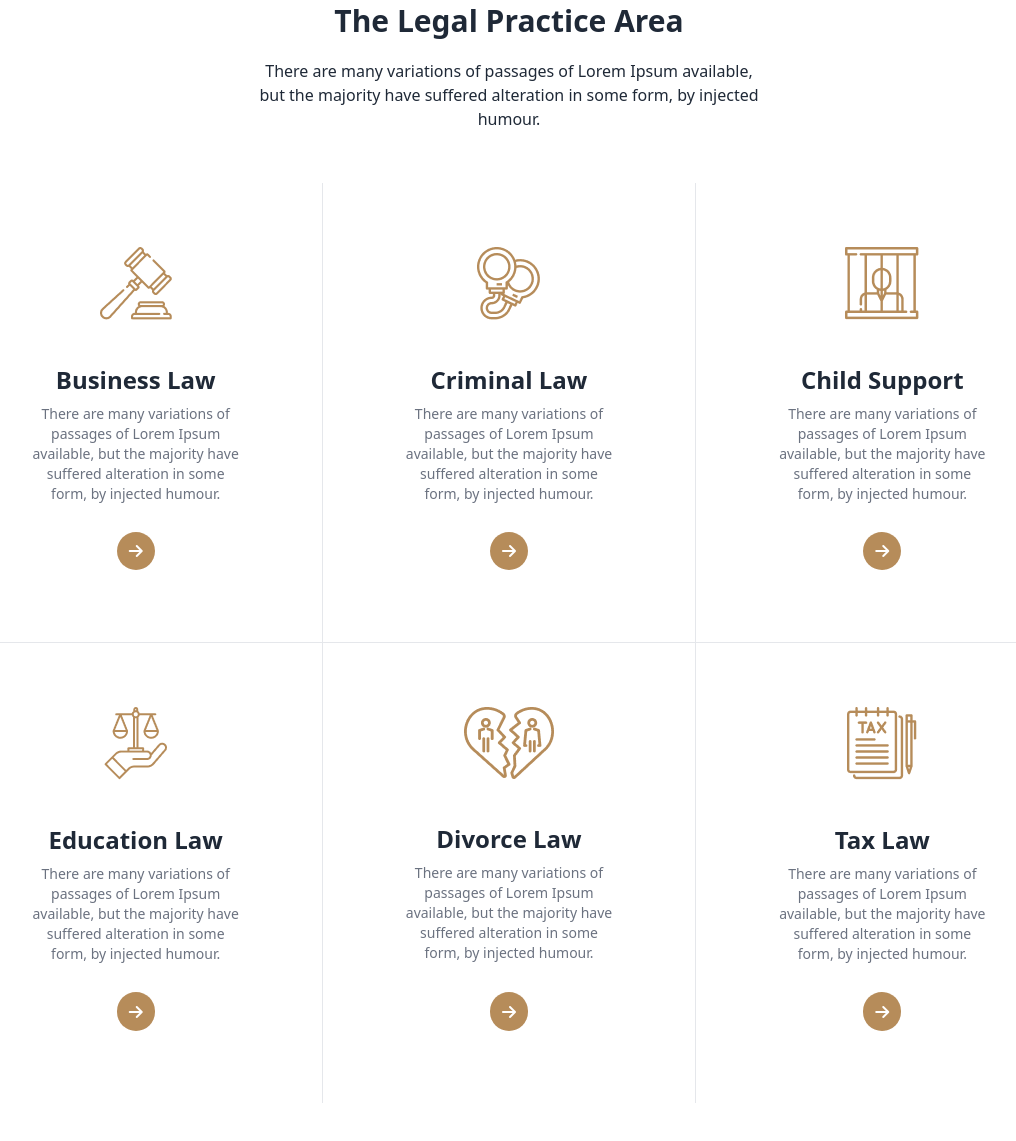
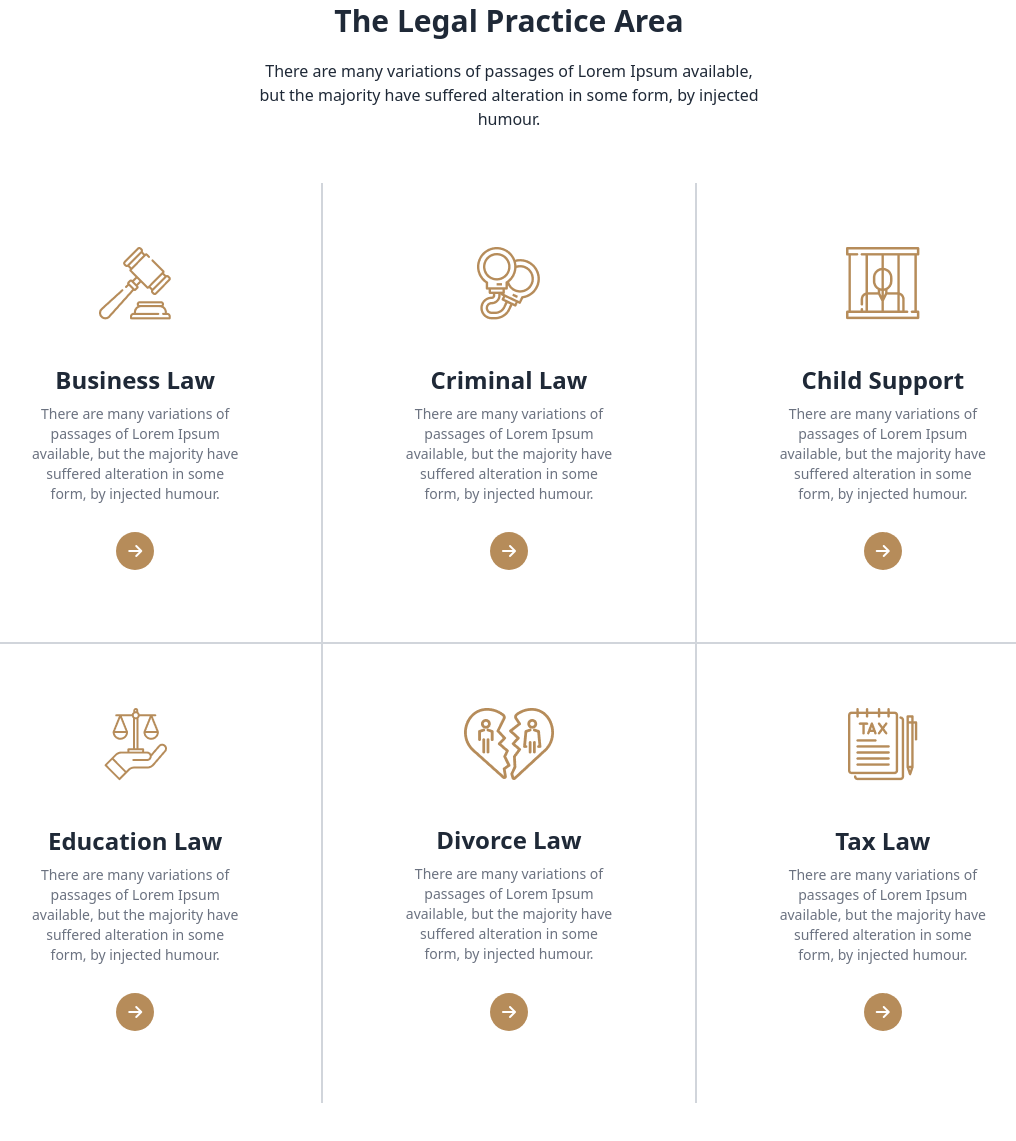
Before and after one commit to naimuddin94/legal-solution, a plain HTML site: page index.html in a window 1280 px wide. Shown: the part 893-2034 px from the top of the page, without its empty margins (131-1147 px from the left). Drawn offline with nearby package versions, Linux system fonts and the light colour scheme.

Commit message:
grid internal border create

```diff
--- a/index.html
+++ b/index.html
@@ -81,7 +81,7 @@
                   placeholder="Search your services..."
                 />
                 <button
-                  class="btn bg-theme text-white hover:text-gray-800 border-none px-6 ml-3"
+                  class="btn bg-theme text-white hover:text-gray-800 border-none px-6 ml-3 mt-3"
                 >
                   Search
                 </button>
@@ -100,9 +100,9 @@
           the majority have suffered alteration in some form, by injected
           humour.
         </p>
-        <div class="grid lg:grid-cols-3 sm:grid-cols-2 mt-8">
+        <div class="grid lg:grid-cols-3 sm:grid-cols-2 mt-8 bg-gray-300 gap-[1.5px]">
           <!-- first practice -->
-          <div class="card px-12 rounded-none space-y-3 pt-16 pb-10">
+          <div class="card px-12 rounded-none space-y-3 pt-16 pb-10 bg-white">
             <figure>
               <img
                 src="/images/business.png"
@@ -118,7 +118,7 @@
             </div>
           </div>
           <!-- second practice  -->
-          <div class="card px-12 rounded-none border-l-[1.5px] border-r-[1.5px] space-y-3 pt-16 pb-10">
+          <div class="card px-12 rounded-none bg-white space-y-3 pt-16 pb-10">
             <figure>
               <img
                 src="/images/criminal.png"
@@ -134,7 +134,7 @@
             </div>
           </div>
           <!-- third practice -->
-          <div class="card px-12 rounded-none space-y-3 pt-16 pb-10">
+          <div class="card px-12 rounded-none bg-white space-y-3 pt-16 pb-10">
             <figure>
               <img
                 src="/images/child.png"
@@ -150,7 +150,7 @@
             </div>
           </div>
           <!-- fourth practice -->
-          <div class="card px-12 rounded-none border-t-[1.5px] space-y-3 pt-16 pb-10">
+          <div class="card px-12 rounded-none bg-white space-y-3 pt-16 pb-10">
             <figure>
               <img
                 src="/images/education.png"
@@ -166,7 +166,7 @@
             </div>
           </div>
           <!-- fifth practice -->
-          <div class="card px-12 rounded-none border-b-0 border-[1.5px] space-y-3 pt-16 pb-10">
+          <div class="card px-12 rounded-none bg-white space-y-3 pt-16 pb-10">
             <figure>
               <img
                 src="/images/divorce.png"
@@ -182,7 +182,7 @@
             </div>
           </div>
           <!-- sixth practice -->
-          <div class="card px-12 rounded-none border-t-[1.5px] space-y-3 pt-16 pb-10">
+          <div class="card px-12 rounded-none bg-white space-y-3 pt-16 pb-10">
             <figure>
               <img
                 src="/images/tax.png"
```
